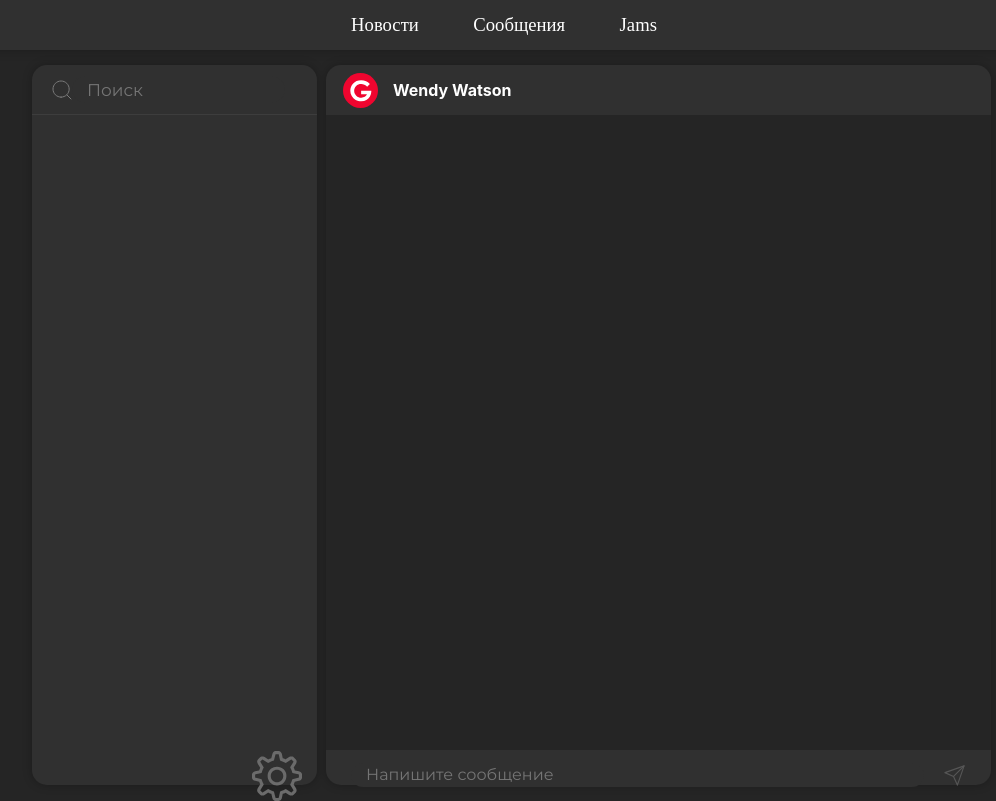
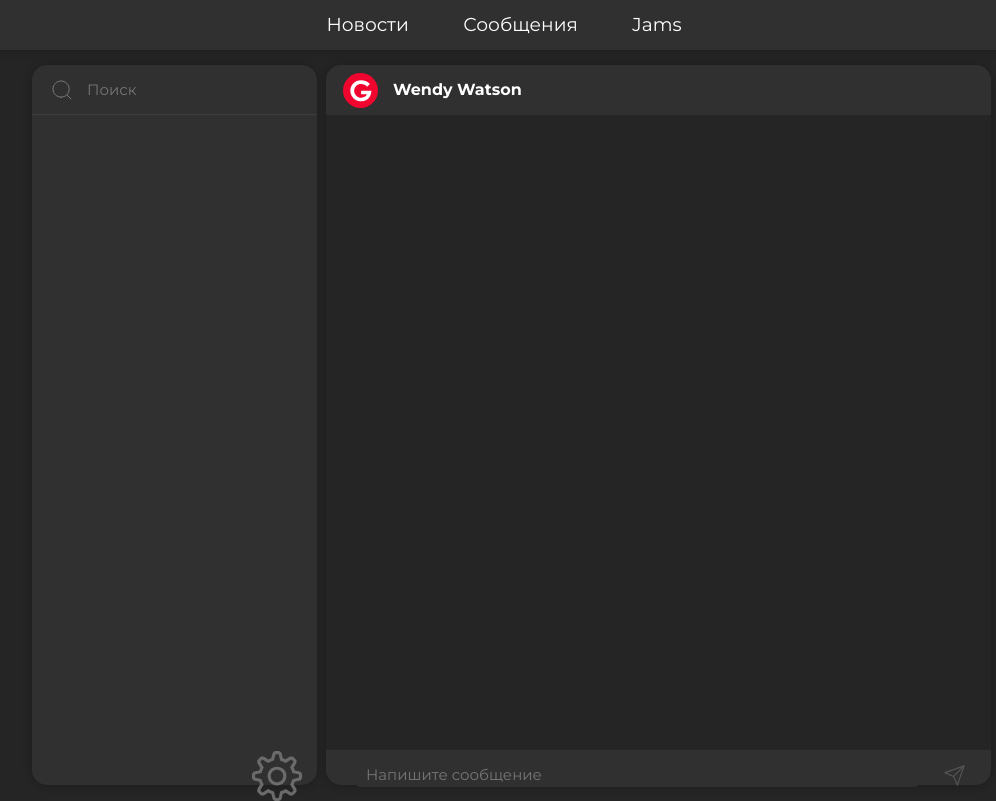
Before and after one commit to Arutomoss/GamedevCommunity, a PHP site: page /messages.php in a window 1280 px wide. Shown: the whole page, without its empty margins (136-1132 px from the left). Run offline with PHP 8.4, Linux system fonts and the light colour scheme.

Commit message:
Change fonts

```diff
--- a/css/style-header.css
+++ b/css/style-header.css
@@ -27,7 +27,7 @@ nav a {
     text-decoration: none;
     color: #ffffff;
     font-size: 14pt;
-    font-family: "Century Gothic";
+    font-family: "Montserrat";
     padding-bottom: 11px;
     margin: 0px 25px;
 }
--- a/css/style-registration.css
+++ b/css/style-registration.css
@@ -36,7 +36,7 @@ body{
 
 .registration-form p{
     color: #f9f9f9;
-    font-family: "Century Gothic";
+    font-family: "Montserrat";
     font-size: 38px;
     text-align: center;
     padding-top: 55px;
@@ -50,7 +50,7 @@ body{
     border-radius: 20px;
     color: #949494;
     background-color: #353535;
-    font-family: "Century Gothic";
+    font-family: "Montserrat";
     font-size: 15px;
     display: block;
     padding-left: 18px;
@@ -76,7 +76,7 @@ button img{
 }
 
 .sign-in{
-    font-family: "Century Gothic";
+    font-family: "Montserrat";
     font-size: 14px;
     color: #bdbdbd;
     margin-top: 5px;
--- a/css/style-sign_in.css
+++ b/css/style-sign_in.css
@@ -35,7 +35,7 @@ body{
 
 .registration-form p{
     color: #f9f9f9;
-    font-family: "Century Gothic";
+    font-family: "Montserrat";
     font-size: 38px;
     text-align: center;
     padding-top: 55px;
@@ -49,7 +49,7 @@ body{
     border-radius: 20px;
     color: #949494;
     background-color: #353535;
-    font-family: "Century Gothic";
+    font-family: "Montserrat";
     font-size: 15px;
     display: block;
     padding-left: 18px;
@@ -83,7 +83,7 @@ button img{
 } */
 
 .sign-in{
-    font-family: "Century Gothic";
+    font-family: "Montserrat";
     font-size: 14px;
     color: #bdbdbd;
     margin-top: 5px;
--- a/index.php
+++ b/index.php
@@ -5,6 +5,7 @@
     <meta charset="UTF-8">
     <meta name="viewport" content="width=device-width, initial-scale=1.0">
     <meta http-equiv="X-UA-Compatible" content="ie=edge">
+    <link href="https://fonts.googleapis.com/css?family=Montserrat:100,100i,200,200i,300,300i,400,400i,500,500i,600,600i,700,700i,800,800i,900,900i&display=swap&subset=cyrillic,cyrillic-ext,latin-ext,vietnamese" rel="stylesheet">
     <link rel="stylesheet" href="css/style.css">
     <title>GDC</title>
 </head>
--- a/messages.php
+++ b/messages.php
@@ -23,7 +23,7 @@
                 <div class="row">
                     <div class="col d-flex align-items-center" style=" border-bottom: solid 1px #3D3D3D; height: 50px;">
                         <img src="img/search.svg" alt="" style=" margin-left: 5px;">
-                        <input type="text" style="border-radius: 25px; border: none; background-color: #303030; color: #E2E2E2;  font-size: 17px; font-family: Montserrat; padding-top:2px;" placeholder="Поиск" class="col-10">
+                        <input type="text" style="border-radius: 25px; border: none; background-color: #303030; color: #E2E2E2;  font-size: 15px; font-family: Montserrat; padding-top:2px;" placeholder="Поиск" class="col-10">
                     </div>
                     <div class="col-12 stretch" style="background-color: #303030; margin:0px; height: 79.5vh;">
 
@@ -36,13 +36,13 @@
             <div class="messages row col-7" style="padding: 0px;">
                 <div class="col-12-fluid d-flex" style="height: 50px; padding-left: 17px;">
                     <img src="img/logo_light.svg" alt="" class="align-self-center" height="35px">
-                    <p style="font-weight: 700; color: white; font-size: 16px; padding-left: 15px; margin: 0px; align-self: center;">Wendy Watson</p>
+                    <p style="font-weight: 700; color: white; font-size: 16px; padding-left: 15px; margin: 0px; align-self: center; font-family: Montserrat;">Wendy Watson</p>
                 </div>
                 <div class="col-12 stretch" style="background-color: #252525; margin:0px; height: 88.2%;">
 
                 </div>
                 <div class="col" style="height: 50px; padding-top: 12px; padding-left: 25px;">
-                    <input type="text" style="border-radius: 25px; border: none; background-color: #303030; color: #E2E2E2; font-size: 16px; margin-right: 15px; font-family: Montserrat;" placeholder="Напишите сообщение" class="col-11">
+                    <input type="text" style="border-radius: 25px; border: none; background-color: #303030; color: #E2E2E2; font-size: 15px; margin-right: 15px; font-family: Montserrat;" placeholder="Напишите сообщение" class="col-11">
                     <img src="img/send.svg" alt="" height="23px">
                 </div>
             </div>
--- a/news.php
+++ b/news.php
@@ -6,6 +6,7 @@
     <meta name="viewport" content="width=device-width, initial-scale=1.0">
     <meta http-equiv="X-UA-Compatible" content="ie=edge">
     <link href="https://fonts.googleapis.com/css?family=Montserrat:100,100i,200,200i,300,300i,400,400i,500,500i,600,600i,700,700i,800,800i,900,900i&display=swap&subset=cyrillic,cyrillic-ext,latin-ext,vietnamese" rel="stylesheet">
+    <link href="https://fonts.googleapis.com/css?family=Lato:100,100i,300,300i,400,400i,700,700i,900,900i&display=swap&subset=latin-ext" rel="stylesheet">
     <link rel="stylesheet" href="css/style-news.css">
     <title>Новости</title>
 </head>
--- a/sign_in.php
+++ b/sign_in.php
@@ -2,13 +2,14 @@
 <html lang="en">
 
 <!-- <?php
-    require "db.php";
-?> -->
+        require "db.php";
+        ?> -->
 
 <head>
     <meta charset="UTF-8">
     <meta name="viewport" content="width=device-width, initial-scale=1.0">
     <meta http-equiv="X-UA-Compatible" content="ie=edge">
+    <link href="https://fonts.googleapis.com/css?family=Montserrat:100,100i,200,200i,300,300i,400,400i,500,500i,600,600i,700,700i,800,800i,900,900i&display=swap&subset=cyrillic,cyrillic-ext,latin-ext,vietnamese" rel="stylesheet">
     <link rel="stylesheet" href="css/style-sign_in.css">
     <title>Sign In</title>
 </head>
```
Also changed, not shown: css/style-news.css (+6 -6 lines), css/style.css (+4 -4 lines), registration.php (+11 -5 lines).
